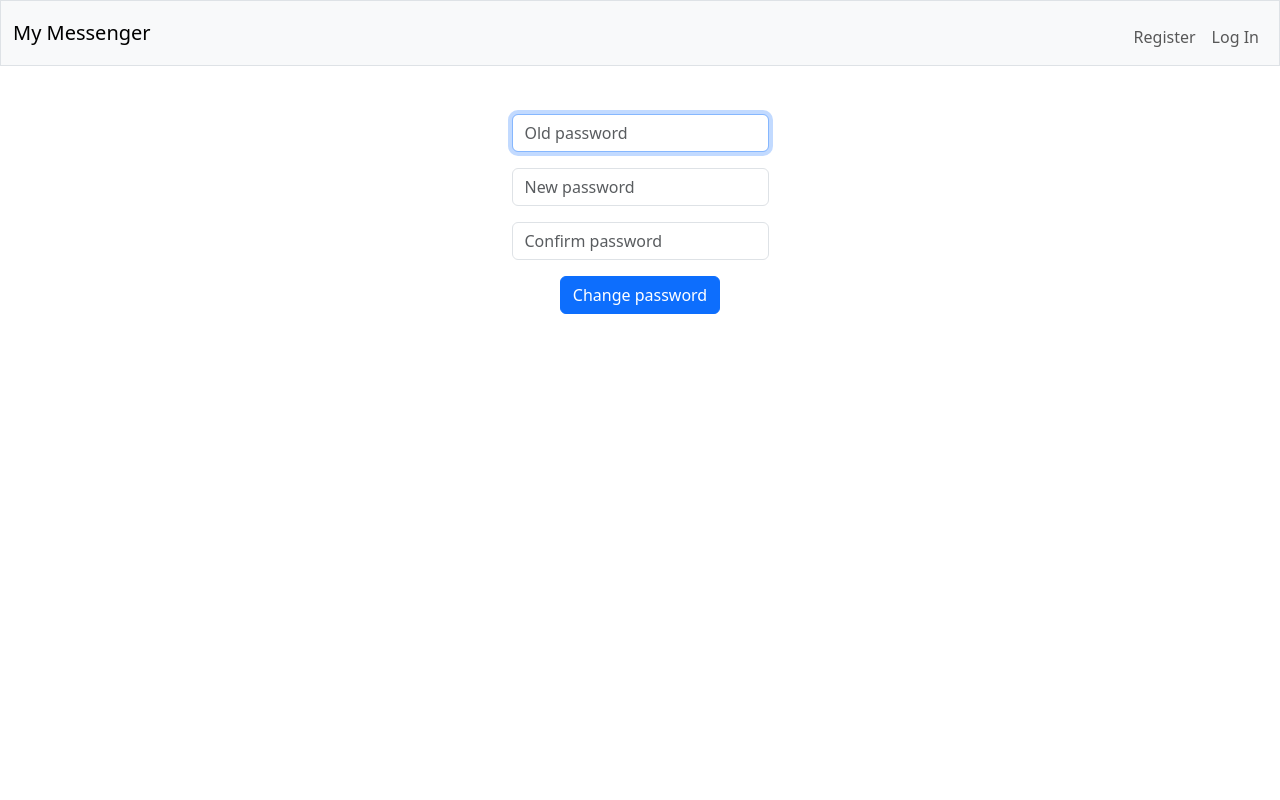
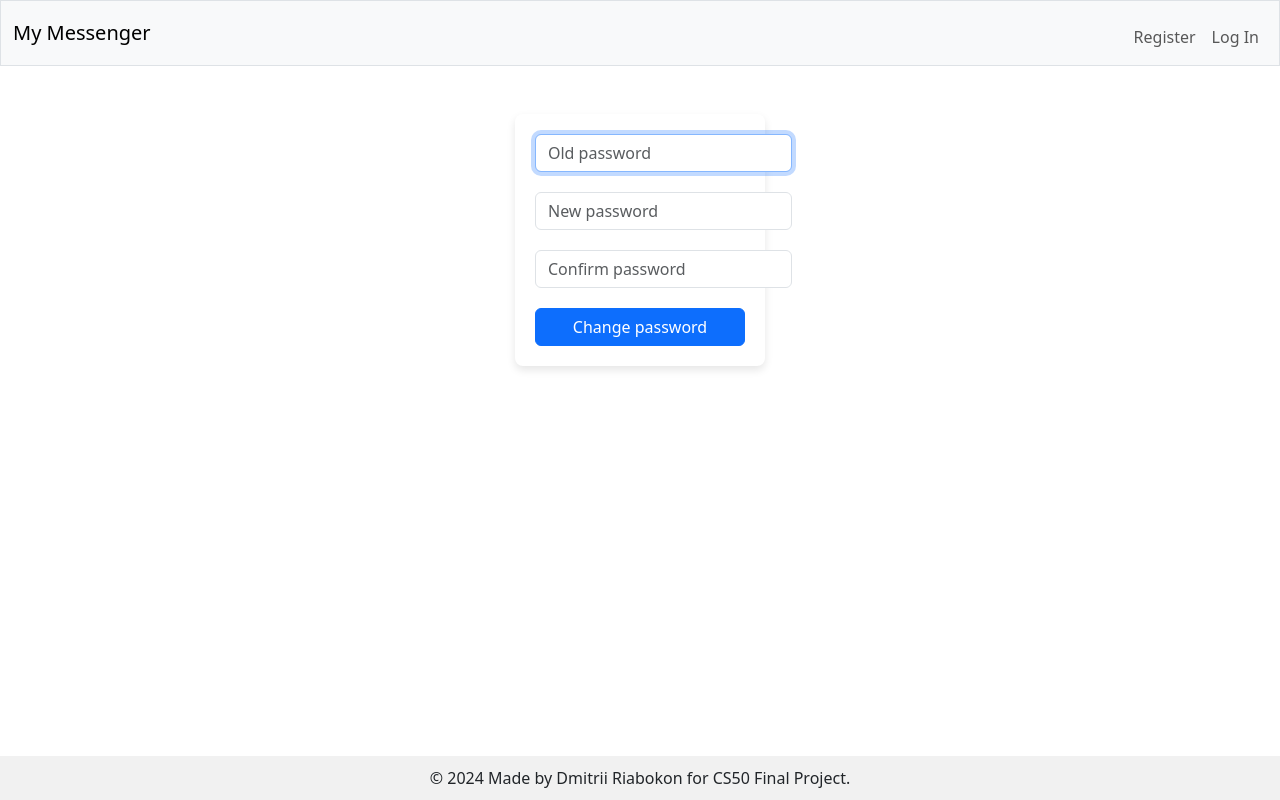
Before and after one commit to DmitryRyabokon/CS50x_FinalProject, a Flask app: page /change_password in a window 1280 px wide. Run offline with Flask 3, Linux system fonts and the light colour scheme; some libraries are stand-ins or nearby versions.

```diff
--- /dev/null
+++ b/static/styles.css
@@ -0,0 +1,41 @@
+body, html {
+    height: 100%;
+    margin: 0;
+}
+.sidebar {
+    height: 100vh;
+    overflow-y: auto;
+    background-color: #f8f9fa;
+    border-right: 1px solid #dee2e6;
+}
+.footer {
+    position: fixed;
+    bottom: 0;
+    width: 100%;
+    background-color: #f1f1f1;
+    text-align: center;
+    padding: 10px 0;
+}
+
+#login {
+    position: fixed;
+    top: 30%;                /* Position the top edge of the element at the center of the page */
+    left: 50%;               /* Position the left edge of the element at the center of the page */
+    transform: translate(-50%, -50%); /* Shift the element left and up by half its width and height */
+    width: 250px;            /* Set a specific width to accommodate the form */
+    padding: 20px;           /* Add padding inside the form */
+    box-shadow: 0 4px 8px rgba(0,0,0,0.1); /* Adds a subtle shadow for better visibility */
+    background: #fff;        /* Set a background color */
+    border-radius: 8px;      /* Rounds the corners of the form */
+    display: block;          /* Ensures the form is a block-level element */
+    box-sizing: border-box;  /* Includes padding and border in the element's total width and height */
+}
+
+.form-control {
+    margin-bottom: 20px;     /* Adds spacing between form inputs */
+}
+
+
+.btn-primary {
+    width: 100%;             /* Makes the button span the full width of the form */
+}
--- a/templates/change_password.html
+++ b/templates/change_password.html
@@ -5,7 +5,7 @@
 {% endblock %}
 
 {% block main %}
-    <form action="/change_password" method="post">
+    <form id="login" action="/change_password" method="post">
         <div class="mb-3">
             <input autocomplete="off" autofocus class="form-control mx-auto w-auto" name="old_password" placeholder="Old password" type="text">
         </div>
--- a/templates/layout.html
+++ b/templates/layout.html
@@ -1,21 +1,13 @@
 <!DOCTYPE html>
-
 <html lang="en">
-
-    <head>
-
-        <meta charset="utf-8">
-        <meta name="viewport" content="initial-scale=1, width=device-width">
-
-        <!-- http://getbootstrap.com/docs/5.3/ -->
-        <link href="https://cdn.jsdelivr.net/npm/bootstrap@5.3.3/dist/css/bootstrap.min.css" rel="stylesheet" integrity="sha384-QWTKZyjpPEjISv5WaRU9OFeRpok6YctnYmDr5pNlyT2bRjXh0JMhjY6hW+ALEwIH" crossorigin="anonymous">
-        <script src="https://cdn.jsdelivr.net/npm/bootstrap@5.3.3/dist/js/bootstrap.bundle.min.js" integrity="sha384-YvpcrYf0tY3lHB60NNkmXc5s9fDVZLESaAA55NDzOxhy9GkcIdslK1eN7N6jIeHz" crossorigin="anonymous"></script>
-
-
-        <title>My Messenger {% block title %}{% endblock %}</title>
-
-    </head>
-
+<head>
+    <meta charset="utf-8">
+    <meta name="viewport" content="initial-scale=1, width=device-width">
+    <link href="https://cdn.jsdelivr.net/npm/bootstrap@5.3.3/dist/css/bootstrap.min.css" rel="stylesheet">
+    <script src="https://cdn.jsdelivr.net/npm/bootstrap@5.3.3/dist/js/bootstrap.bundle.min.js"></script>
+    <link href="/static/styles.css" rel="stylesheet">
+    <title>My Messenger</title>
+</head>
     <body>
 
         <nav class="bg-light border navbar navbar-expand-md navbar-light">
@@ -48,26 +40,13 @@
             </header>
         {% endif %}
 
-        <main class="container py-5 text-center">
+        <main>
             {% block main %}{% endblock %}
         </main>
 
-        <footer class="mb-5">
-
-            <script>
-                document.addEventListener('DOMContentLoaded', function() {
-                    // Adapted from https://stackoverflow.com/a/10162353
-                    const html = '<!DOCTYPE ' +
-                    document.doctype.name +
-                    (document.doctype.publicId ? ' PUBLIC "' + document.doctype.publicId + '"' : '') +
-                    (!document.doctype.publicId && document.doctype.systemId ? ' SYSTEM' : '') +
-                    (document.doctype.systemId ? ' "' + document.doctype.systemId + '"' : '') +
-                    '>\n' + document.documentElement.outerHTML;
-                    document.querySelector('form[action="https://validator.w3.org/check"] > input[name="fragment"]').value = html;
-                });
-            </script>
-        </footer>
-
+        <div class="footer">
+            © 2024 Made by Dmitrii Riabokon for CS50 Final Project.
+        </div>
     </body>
 
 </html>
--- a/templates/login.html
+++ b/templates/login.html
@@ -5,7 +5,7 @@
 {% endblock %}
 
 {% block main %}
-    <form action="/login" method="post">
+    <form id="login" action="/login" method="post">
         <div class="mb-3">
             <input autocomplete="off" autofocus class="form-control mx-auto w-auto" name="username" placeholder="Username" type="text">
         </div>
--- a/templates/register.html
+++ b/templates/register.html
@@ -5,7 +5,7 @@
 {% endblock %}
 
 {% block main %}
-    <form action="/register" method="post">
+    <form id="login" action="/register" method="post">
         <div class="mb-3">
             <input autocomplete="off" autofocus class="form-control mx-auto w-auto" name="username" placeholder="Username" type="text">
         </div>
```
Also changed, not shown: templates/index.html (+39 -5 lines), messenger.db, 2 other files.
